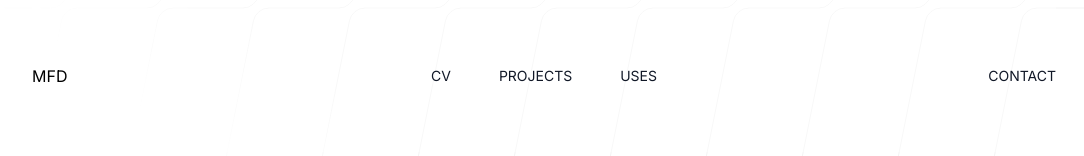
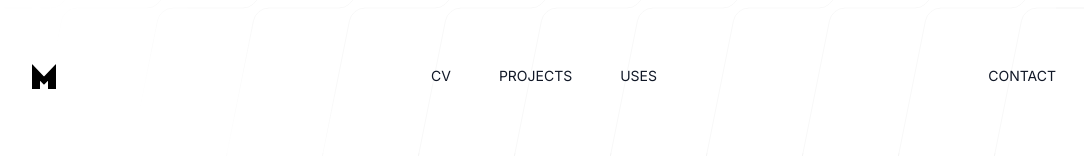
Before and after one commit to mflisikowski/old-mflisikowski, a Next.js app: page / in a window 1280 px wide. Shown: the top 156 px of the page, without its empty margins (96-1180 px from the left). Built offline with nearby package versions, Linux system fonts and the light colour scheme.

Commit message:
feat(landing): integrate new Brand logotype in header component

```diff
--- a/components/(landing)/header.tsx
+++ b/components/(landing)/header.tsx
@@ -1,4 +1,5 @@
 /* eslint-disable @next/next/no-img-element */
+import { Brand } from '@/logotypes/brand';
 import { Dialog } from '@headlessui/react';
 import { motion } from "framer-motion";
 import Link from "next/link";
@@ -27,7 +28,7 @@ export default function Header() {
             <nav className="mx-auto flex items-center justify-between" aria-label="Global">
                 <div className="flex lg:flex-1">
                     <Link href="/" className="-m-1.5 p-1.5 uppercase">
-                        <span>MFD</span>
+                        <Brand className="fill-zinc-800 w-6 h-auto" />
                     </Link>
                 </div>
                 <div className="flex lg:hidden">
@@ -58,7 +59,7 @@ export default function Header() {
                 <Dialog.Panel className="fixed inset-y-0 right-0 z-10 w-full overflow-y-auto bg-white px-6 py-6 sm:max-w-sm sm:ring-1 sm:ring-gray-900/10">
                     <div className="flex items-center justify-between">
                         <Link href="#" className="-m-1.5 p-1.5">
-                            <span>MFD</span>
+                            <Brand className="fill-zinc-800 w-6 h-auto" />
                         </Link>
 
                         <button
--- /dev/null
+++ b/logotypes/brand.tsx
@@ -0,0 +1,25 @@
+import { motion } from "framer-motion";
+
+export const Brand = ({ ...props }) => (
+  <motion.div
+    initial={{ opacity: 0, y: -100 }}
+    animate={{ opacity: 1, y: 0 }}
+    transition={{
+      ease: "easeInOut",
+      duration: 1,
+      delay: 0.8,
+    }}
+    {...props}
+  >
+    <svg
+      xmlns="http://www.w3.org/2000/svg"
+      preserveAspectRatio="none"
+      viewBox="0 0 54 56"
+      height="100%"
+      width="100%"
+      fill="currentColor"
+    >
+      <path d="m25.8 45.422-6.602-6.846-.334-.347a.502.502 0 0 0-.864.349V56.31H0V1.244A.502.502 0 0 1 .864.896l.336.348 24.6 25.512a1.667 1.667 0 0 0 2.4 0L52.796 1.249l.34-.353a.502.502 0 0 1 .864.348v55.067H36V38.578a.502.502 0 0 0-.864-.349l-.327.339-6.609 6.854a1.667 1.667 0 0 1-2.4 0Z" />
+    </svg>
+  </motion.div>
+);
```
